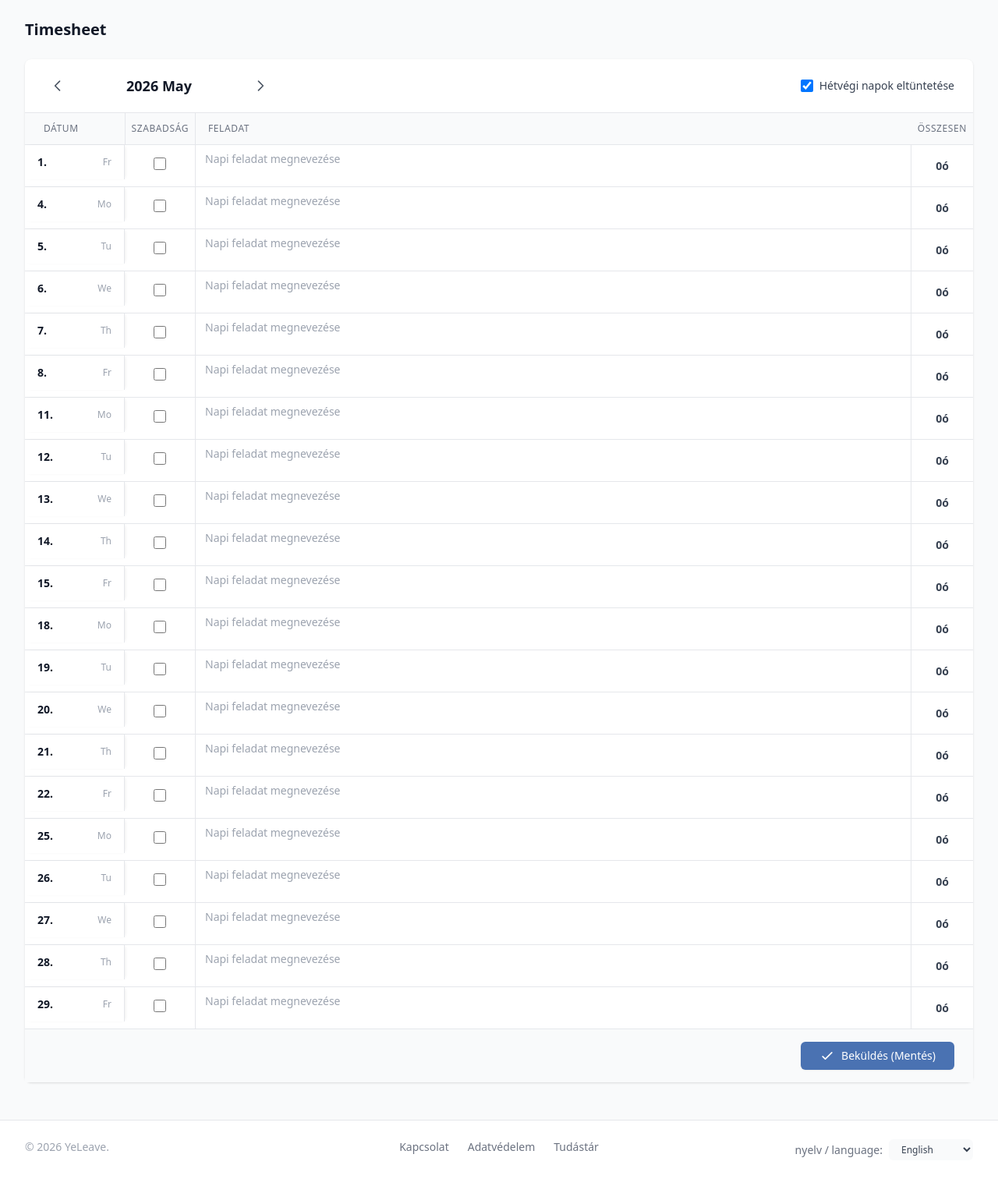
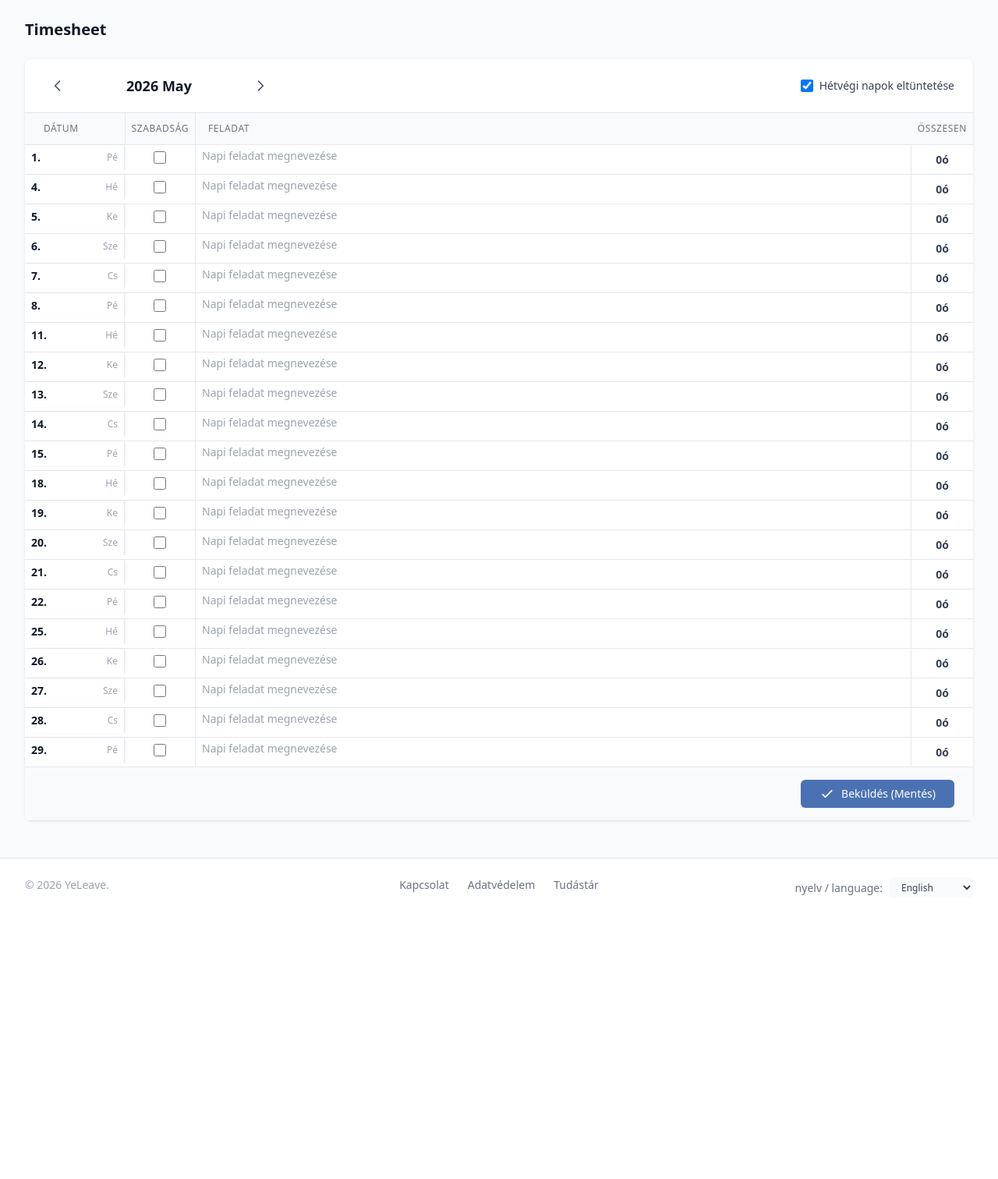
Before and after one commit to csabamaksai/yeleave, a Django app: page /timesheet/ in a window 1280 px wide. Shown: the part 49-1561 px from the top of the page at 78% size. After the commit the page ends 1197 px from the top, so only its background shows below. Run offline with Django 5.2, Linux system fonts and the light colour scheme; the visitor is signed in with stand-in values (Sample User, id 1); data that the repository does not hold is empty; some libraries are stand-ins or nearby versions.

Commit message:
Update timesheet row height and fix day names string to Hungarian

```diff
--- a/templates/timesheet/index.html
+++ b/templates/timesheet/index.html
@@ -59,9 +59,9 @@
             <tbody class="bg-white divide-y divide-gray-200">
                 {% for day in days_in_month %}
                     <tr class="day-row hover:bg-blue-50/30 transition-colors {% if day.is_weekend %}bg-gray-100/50{% endif %}" data-date="{{ day.date|date:'Y-m-d' }}">
-                        <td class="sticky left-0 z-10 bg-white {% if day.is_weekend %}bg-gray-50{% endif %} px-4 py-3 whitespace-nowrap text-sm text-gray-900 border-r border-gray-200 shadow-[2px_0_4px_-2px_rgba(0,0,0,0.1)] flex items-center justify-between">
+                        <td class="sticky left-0 z-10 bg-white {% if day.is_weekend %}bg-gray-50{% endif %} px-2 py-1 whitespace-nowrap text-sm text-gray-900 border-r border-gray-200 shadow-[2px_0_4px_-2px_rgba(0,0,0,0.1)] flex items-center justify-between min-h-[32px]">
                             <span class="font-bold">{{ day.day }}.</span>
-                            <span class="text-gray-400 text-xs ml-2">{{ day.weekday_name }}</span>
+                            <span class="text-gray-400 text-xs ml-1">{{ day.weekday_name }}</span>
                         </td>
                         <td class="border-r border-gray-200 text-center relative {% if day.is_leave %}bg-red-50{% elif day.is_weekend %}bg-gray-100{% endif %} transition-colors">
                             <input type="checkbox" class="leave-checkbox cursor-pointer w-4 h-4 text-brand rounded border-gray-300 focus:ring-brand"
@@ -74,7 +74,7 @@
                             <td class="border-r border-gray-200 p-0 relative {% if day.is_leave %}bg-red-50{% elif day.is_weekend %}bg-gray-100{% endif %} transition-colors">
                                 <input
                                     type="text"
-                                    class="ts-input w-full h-full min-h-[48px] text-center text-sm bg-transparent border-0 focus:ring-2 focus:ring-inset focus:ring-brand outline-none {% if day.is_leave %}cursor-not-allowed placeholder-red-300 text-red-500{% endif %}"
+                                    class="ts-input w-full h-full min-h-[32px] text-center text-sm bg-transparent border-0 focus:ring-2 focus:ring-inset focus:ring-brand outline-none {% if day.is_leave %}cursor-not-allowed placeholder-red-300 text-red-500{% endif %}"
                                     value="{{ hs.hours_formatted }}"
                                     data-project="{{ hs.project_id }}"
                                     data-date="{{ day.date|date:'Y-m-d' }}"
@@ -84,14 +84,14 @@
                             </td>
                         {% endfor %}
                         <td class="border-r border-gray-200 p-0 relative {% if day.is_leave %}bg-red-50{% elif day.is_weekend %}bg-gray-100{% endif %} transition-colors">
-                            <textarea class="task-input resize-none overflow-hidden w-full min-h-[48px] py-2 text-sm bg-transparent border-0 px-3 focus:ring-2 focus:ring-inset focus:ring-brand outline-none {% if day.is_leave or day.is_weekend %}cursor-not-allowed text-gray-400{% endif %}"
+                            <textarea class="task-input resize-none overflow-hidden w-full min-h-[32px] py-1 text-sm bg-transparent border-0 px-2 focus:ring-2 focus:ring-inset focus:ring-brand outline-none {% if day.is_leave or day.is_weekend %}cursor-not-allowed text-gray-400{% endif %}"
                                 data-date="{{ day.date|date:'Y-m-d' }}"
                                 data-original="{{ day.description|default:'' }}"
                                 rows="1"
                                 {% if not day.is_leave and not day.is_weekend %}placeholder="Napi feladat megnevezése"{% else %}placeholder=""{% endif %}
                                 {% if day.is_leave or day.is_weekend %}disabled{% endif %}>{{ day.description|default:'' }}</textarea>
                         </td>
-                        <td class="px-4 py-4 whitespace-nowrap text-center text-sm font-bold text-gray-700 row-total">
+                        <td class="px-2 py-1 whitespace-nowrap text-center text-sm font-bold text-gray-700 row-total">
                             0ó
                         </td>
                     </tr>
--- a/timesheet/views.py
+++ b/timesheet/views.py
@@ -128,7 +128,7 @@ def timesheet_view(request):
             'date': day_date,
             'day': day,
             'is_weekend': is_weekend_behavior,
-            'weekday_name': day_date.strftime('%a')[:2],
+            'weekday_name': ['Hé', 'Ke', 'Sze', 'Cs', 'Pé', 'Szo', 'Va'][day_date.weekday()],
             'is_leave': is_leave_behavior
         })
 
```
